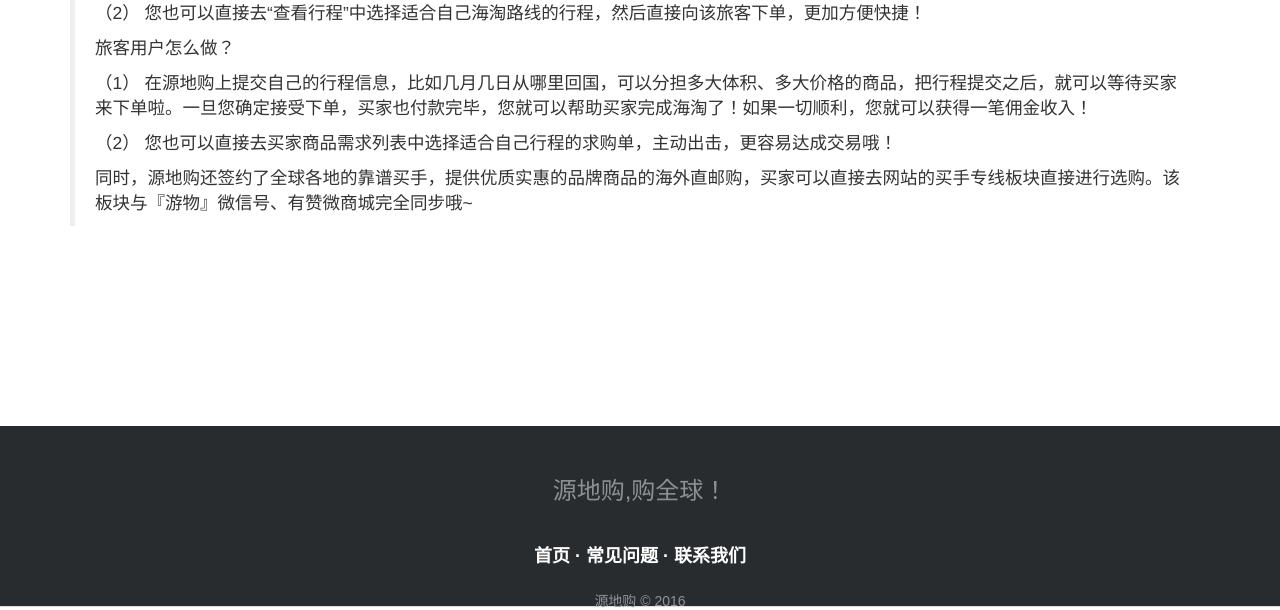
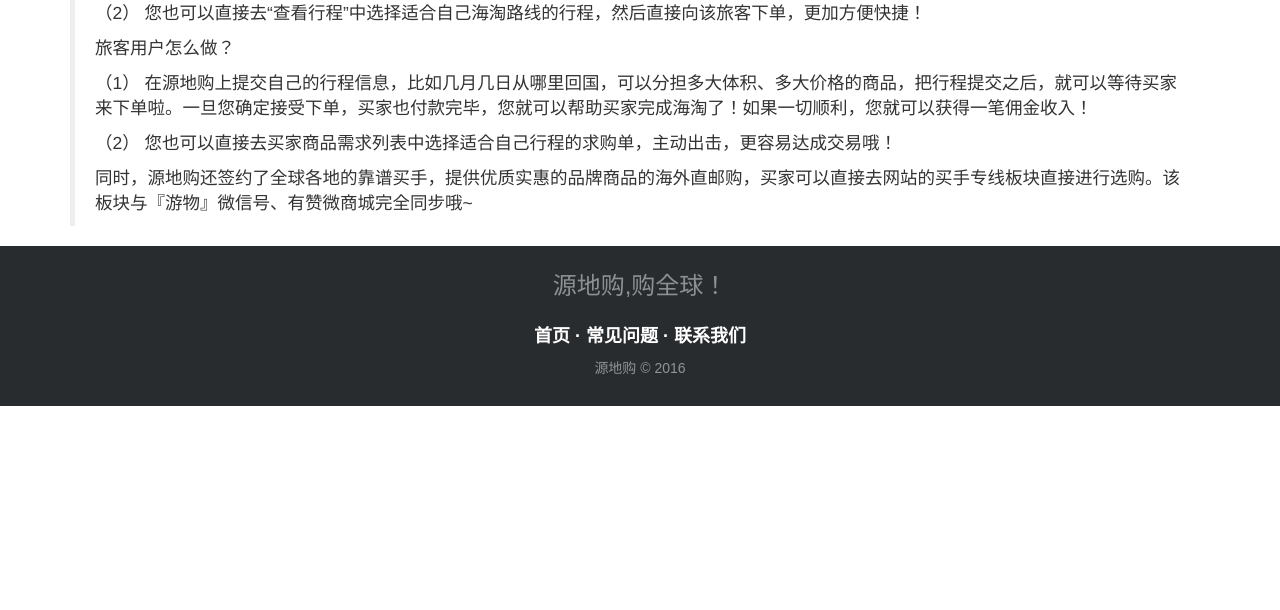
Before and after one commit to allen-baggio/backpack, a Django app: page /faq in a window 1280 px wide. Shown: the part 513-1123 px from the top of the page. After the commit the page ends 919 px from the top, so only its background shows below. Run offline with Django 3.2, Linux system fonts and the light colour scheme; parts of the project's set-up code (start-up, migrations or seed data) failed here and were passed over; some libraries are stand-ins or nearby versions.

Commit message:
Sticky footer complete

```diff
--- a/static/backpack/css/footer-basic-centered.css
+++ b/static/backpack/css/footer-basic-centered.css
@@ -5,10 +5,10 @@
 	width: 100%;
 	text-align: center;
 	font: normal 18px sans-serif;
-	padding: 45px;
+	padding: 20px;
 	position: absolute;
-	height: 180px;
-	bottom: -180px;
+	height: 160px;
+	bottom: -160px;
 }
 
 .footer-basic-centered .footer-company-motto{
@@ -27,7 +27,7 @@
 	list-style: none;
 	font-weight: bold;
 	color:  #ffffff;
-	padding: 35px 0 23px;
+	padding: 20px 0 10px;
 	margin: 0;
 }
 
--- a/static/backpack/css/main.css
+++ b/static/backpack/css/main.css
@@ -1,12 +1,7 @@
 html {
     position: relative;
-    min-height: 100%;
+    min-height: 85%;
 }
-
-body {
-    margin: 0 0 180px;
-}
-
 
 .container {
     margin: auto;
```
